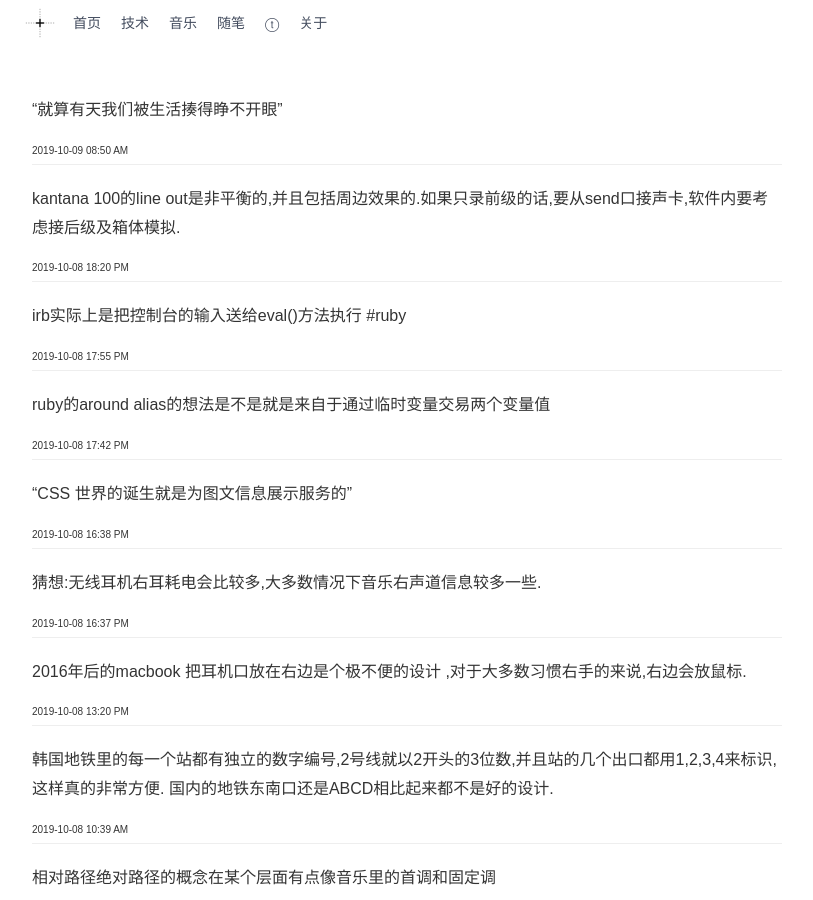
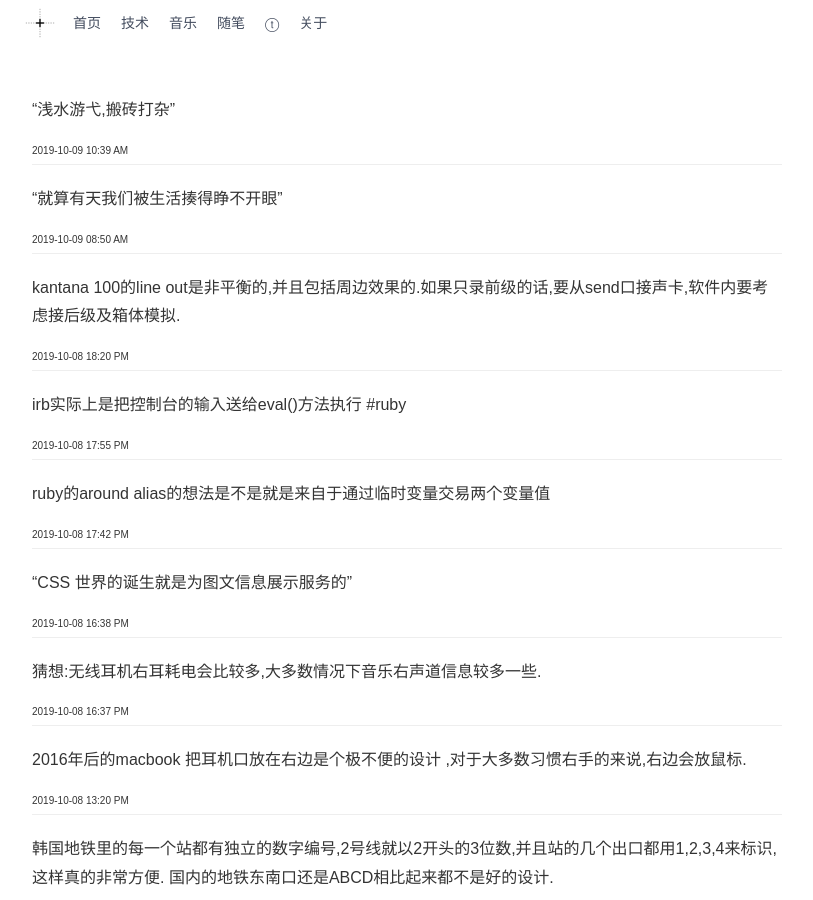
Before and after one commit to babyking/babyking.github.io, a Jekyll site: the page built from _posts/2019-09-23-t.md, in a window 1280 px wide and 900 px high. Shown: the whole window, without its empty margins (233-1046 px from the left). Built offline with Jekyll 4.4.1, drawn with Linux system fonts in a browser that asks for light colours.

Commit message:
blog update

```diff
--- a/_posts/2019-09-23-t.md
+++ b/_posts/2019-09-23-t.md
@@ -6,6 +6,10 @@ title: 一个人的推
 permalink: /t/
 date: 2019-09-23 11:46
 ---
+
+"浅水游弋,搬砖打杂"
+<font size="1">2019-10-09 10:39 AM</font>
+<hr>
 
 "就算有天我们被生活揍得睁不开眼"
 <font size="1">2019-10-09 08:50 AM</font>
```
